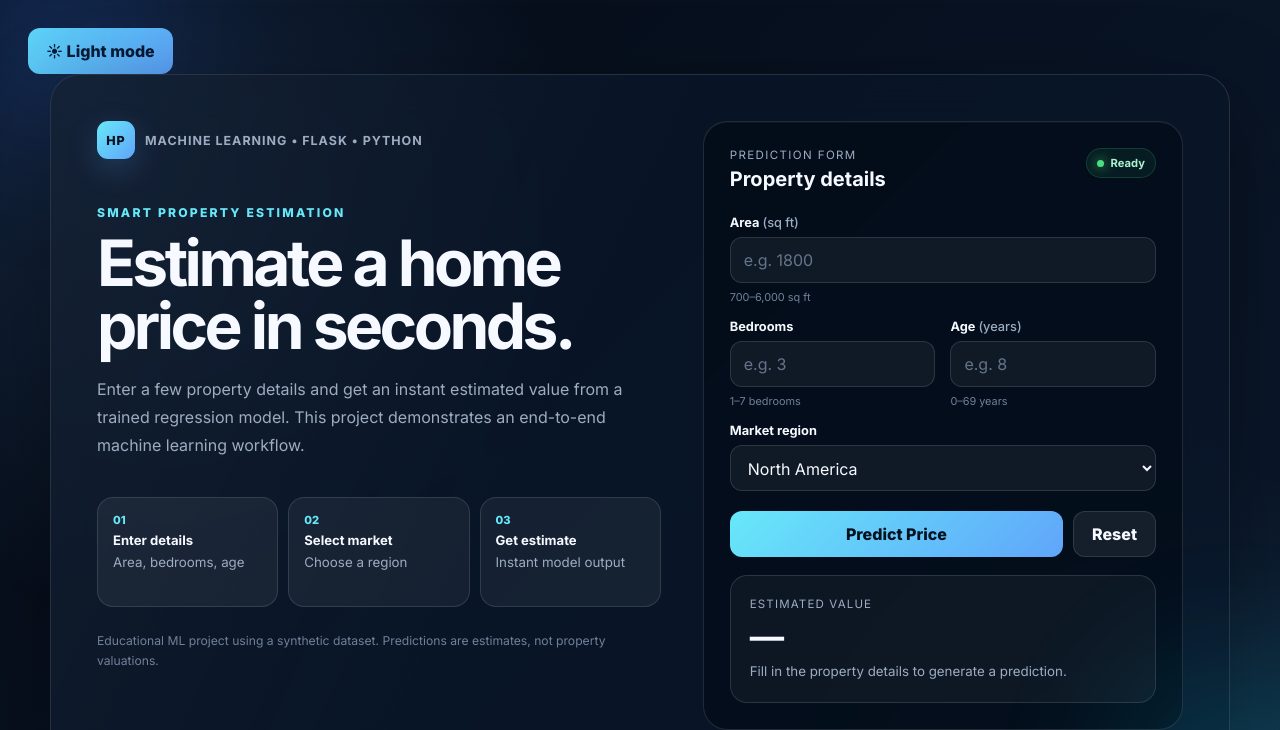
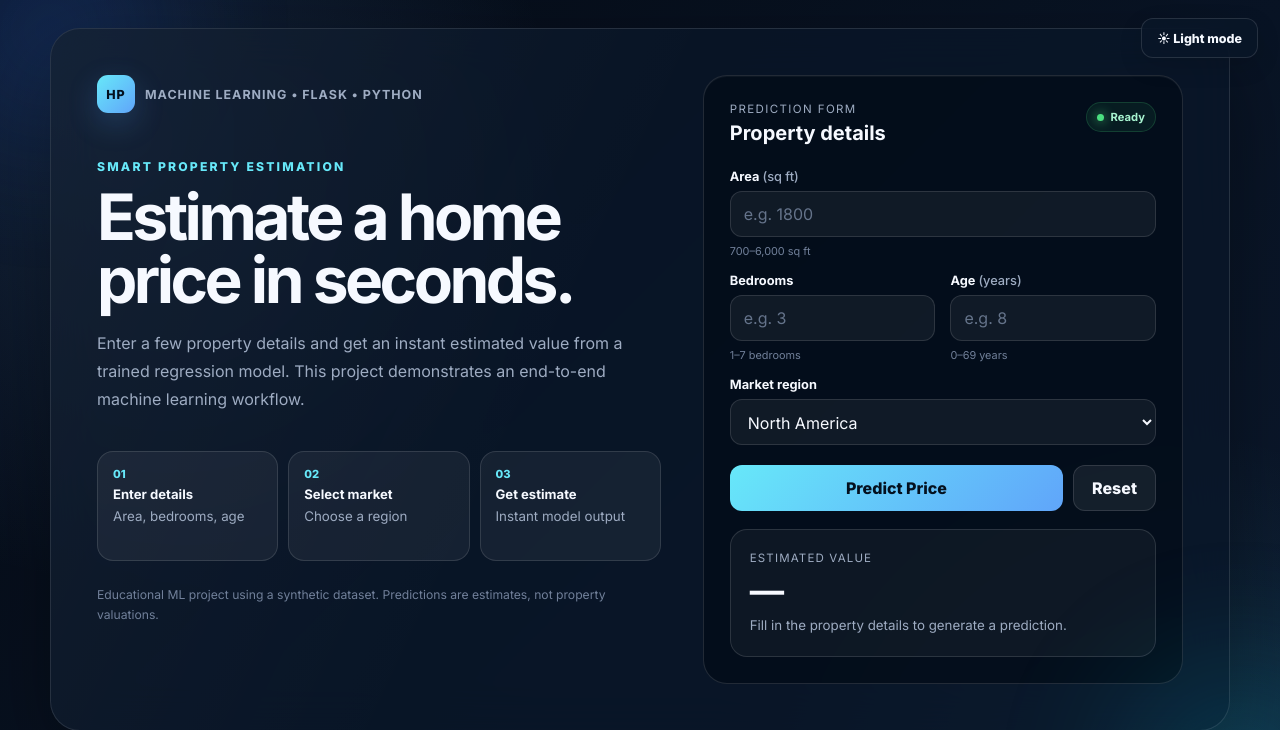
Before and after one commit to Shivamxxpathak/Home-Prediction-app, a Flask app: page / in a window 1280 px wide. Shown: the top 730 px of the page. Run offline with Flask 3, Linux system fonts and the light colour scheme.

Commit message:
Style light theme and theme toggle

```diff
--- a/static/style.css
+++ b/static/style.css
@@ -281,3 +281,75 @@ button:disabled { cursor: wait; opacity: .75; }
 .evaluation-grid strong{font-size:.95rem;overflow-wrap:anywhere}
 .evaluation-note{margin:18px 0 0;color:var(--muted);font-size:.76rem;line-height:1.6}
 @media(max-width:650px){.evaluation-card{padding:20px}.evaluation-heading{align-items:flex-start;flex-direction:column}.evaluation-grid{grid-template-columns:repeat(2,1fr)}}
+
+
+/* Theme switch */
+.theme-toggle {
+  position: fixed;
+  top: 18px;
+  right: 22px;
+  z-index: 20;
+  min-height: 40px;
+  padding: 0 15px;
+  color: var(--text);
+  background: var(--panel);
+  border: 1px solid var(--border);
+  backdrop-filter: blur(14px);
+  box-shadow: 0 8px 24px rgba(0,0,0,.12);
+  font-size: .78rem;
+}
+.theme-toggle:hover:not(:disabled) { transform: translateY(-1px); }
+
+:root[data-theme="light"] {
+  color-scheme: light;
+  --bg: #f4f7fb;
+  --bg-2: #e8eef7;
+  --panel: rgba(255,255,255,.92);
+  --panel-soft: rgba(15, 35, 65, .045);
+  --border: rgba(28, 48, 77, .14);
+  --text: #172338;
+  --muted: #5e6d83;
+  --accent: #0891b2;
+  --accent-2: #2563eb;
+  --success: #16a34a;
+  --danger: #e11d48;
+}
+:root[data-theme="light"] body {
+  background:
+    radial-gradient(circle at 10% 15%, rgba(96,165,250,.13), transparent 30%),
+    radial-gradient(circle at 90% 80%, rgba(103,232,249,.14), transparent 28%),
+    linear-gradient(135deg, var(--bg), var(--bg-2));
+}
+:root[data-theme="light"] .hero-card,
+:root[data-theme="light"] .evaluation-card {
+  background: rgba(255,255,255,.82);
+  box-shadow: 0 24px 70px rgba(30, 55, 90, .12);
+}
+:root[data-theme="light"] .predictor-panel {
+  background: rgba(255,255,255,.76);
+}
+:root[data-theme="light"] input,
+:root[data-theme="light"] select {
+  background: rgba(255,255,255,.9);
+  color: var(--text);
+}
+:root[data-theme="light"] input:focus,
+:root[data-theme="light"] select:focus {
+  background: #fff;
+}
+:root[data-theme="light"] .status-dot {
+  color: #166534;
+  background: rgba(34,197,94,.08);
+}
+:root[data-theme="light"] .result-box.success strong { color: #166534; }
+:root[data-theme="light"] .result-box.error strong { color: #9f1239; }
+:root[data-theme="light"] .disclaimer,
+:root[data-theme="light"] .feature small,
+:root[data-theme="light"] .field small { color: #68778d; }
+:root[data-theme="light"] .secondary-button {
+  color: var(--text);
+  background: rgba(15,35,65,.055);
+}
+@media (max-width: 560px) {
+  .theme-toggle { top: 10px; right: 10px; min-height: 36px; font-size: .72rem; }
+}
```
